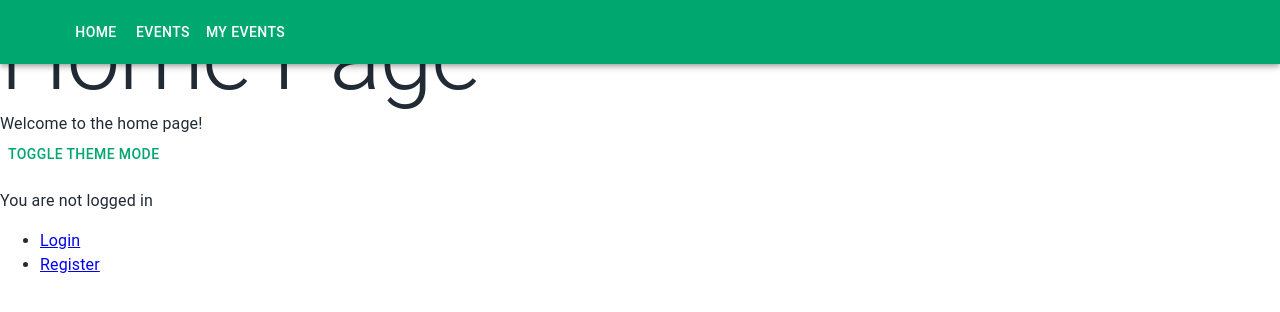
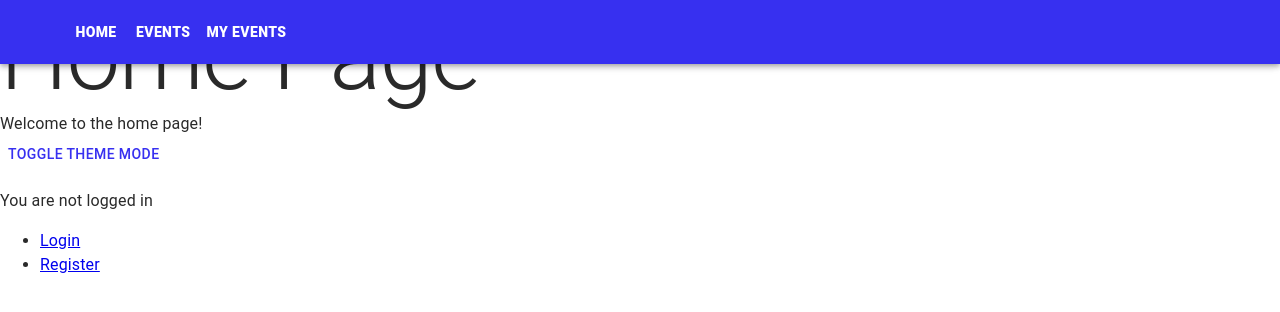
Before and after one commit to sofiane-msatfa/shaima-events, a React (Vite) app in the folder apps/web/: page / in a window 1280 px wide. Shown: the top 312 px of the page. Built offline with nearby package versions, Linux system fonts and the light colour scheme.

Commit message:
changements style

```diff
--- a/apps/web/src/components/events/event-card.tsx
+++ b/apps/web/src/components/events/event-card.tsx
@@ -39,7 +39,7 @@ export function EventCard({ event, user }: EventCardProps) {
       spacing={1}
       sx={{ position: "absolute", zIndex: 9, top: 16, right: 16 }}
     >
-      <Label variant="filled" color="info">
+      <Label variant="filled" color="secondary">
         {event.category}
       </Label>
       {isAuthor ? (
@@ -122,7 +122,7 @@ export function EventCard({ event, user }: EventCardProps) {
           </Typography>x
         )} */}
 
-        <Typography variant="subtitle2" color="secondary.main">
+        <Typography variant="subtitle2" color="text.secondary">
           {formattedDate}
         </Typography>
         <Typography variant="subtitle2" color="text.secondary">
--- a/apps/web/src/components/layouts/header.tsx
+++ b/apps/web/src/components/layouts/header.tsx
@@ -67,7 +67,7 @@ export function Header() {
 
           <Box sx={{ display: { xs: "none", sm: "block" } }}>
             {navItems.map((item) => (
-              <Button key={item.name} sx={{ color: "#fff" }} component={Link} to={item.path}>
+              <Button key={item.name} sx={{ color: "#fff", fontWeight: 800 }} component={Link} to={item.path}>
                 {item.name}
               </Button>
             ))}
--- a/apps/web/src/pages/events/myevents.tsx
+++ b/apps/web/src/pages/events/myevents.tsx
@@ -35,7 +35,7 @@ export function Component() {
 
   return (
     <Container sx={{ my: 10 }}>
-      <Typography component="h1" variant="h4">
+      <Typography component="h1" variant="h4" sx={{ fontWeight: "900" }}>
         Events
       </Typography>
       {allEvents.length > 0 ? (
--- a/apps/web/src/pages/events/root.tsx
+++ b/apps/web/src/pages/events/root.tsx
@@ -47,7 +47,7 @@ export function Component() {
 
   return (
     <Container sx={{ my: 10 }}>
-      <Typography component="h1" variant="h4">
+      <Typography component="h1" variant="h4" sx={{ fontWeight: "900" }}>
         Events
       </Typography>
 
--- a/apps/web/src/theme/palette.ts
+++ b/apps/web/src/theme/palette.ts
@@ -17,23 +17,23 @@ declare module "@mui/material/styles/createPalette" {
 
 export const grey = {
   0: "#FFFFFF",
-  100: "#F9FAFB",
-  200: "#F4F6F8",
-  300: "#DFE3E8",
-  400: "#C4CDD5",
-  500: "#919EAB",
-  600: "#637381",
-  700: "#454F5B",
-  800: "#212B36",
-  900: "#161C24",
+  100: "#DEDEDE",
+  200: "#BCBCBC",
+  300: "#A2A2A2",
+  400: "#8A8A8A",
+  500: "#727272",
+  600: "#5A5A5A",
+  700: "#424242",
+  800: "#2A2A2A",
+  900: "#121212"
 };
 
 export const primary = {
-  lighter: "#C8FAD6",
-  light: "#5BE49B",
-  main: "#00A76F",
-  dark: "#007867",
-  darker: "#004B50",
+  lighter: "#8582ED",
+  light: "#5D58ED",
+  main: "#3730F0",
+  dark: "#2924B3",
+  darker: "#171466",
   contrastText: "#FFFFFF",
 };
 
@@ -120,7 +120,7 @@ export function createPalette(mode: PaletteMode) {
       disabled: grey[500],
     },
     background: {
-      paper: "#FFFFFF",
+      paper: grey[100],
       default: "#FFFFFF",
       neutral: grey[200],
     },
@@ -134,8 +134,8 @@ export function createPalette(mode: PaletteMode) {
     ...base,
     mode: "dark",
     text: {
-      primary: "#FFFFFF",
-      secondary: grey[500],
+      primary: "#FCBA28",
+      secondary: "#FFFFFF",
       disabled: grey[600],
     },
     background: {
```
